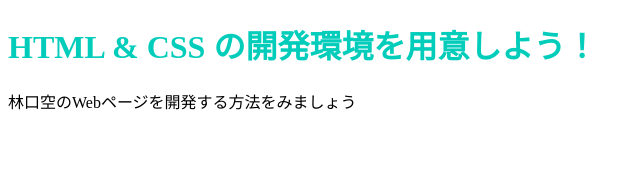
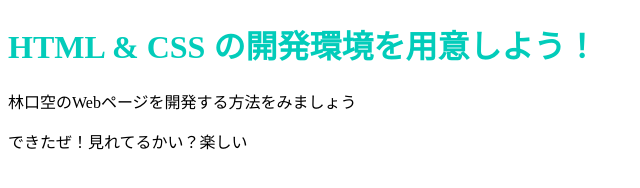
Before and after one commit to sora051122/sora0522, a plain HTML site: page index.html in a window 1280 px wide. Shown: the whole page, without its empty margins (0-640 px from the left). Drawn offline with Linux system fonts and the light colour scheme.

Commit message:
Update index.html

```diff
--- a/index.html
+++ b/index.html
@@ -8,5 +8,6 @@
   <body>
     <h1 class="title">HTML & CSS の開発環境を用意しよう！</h1>
     <p>林口空のWebページを開発する方法をみましょう</p>
+    <p>できたぜ！見れてるかい？楽しい</p>
   </body>
 </html>
```
